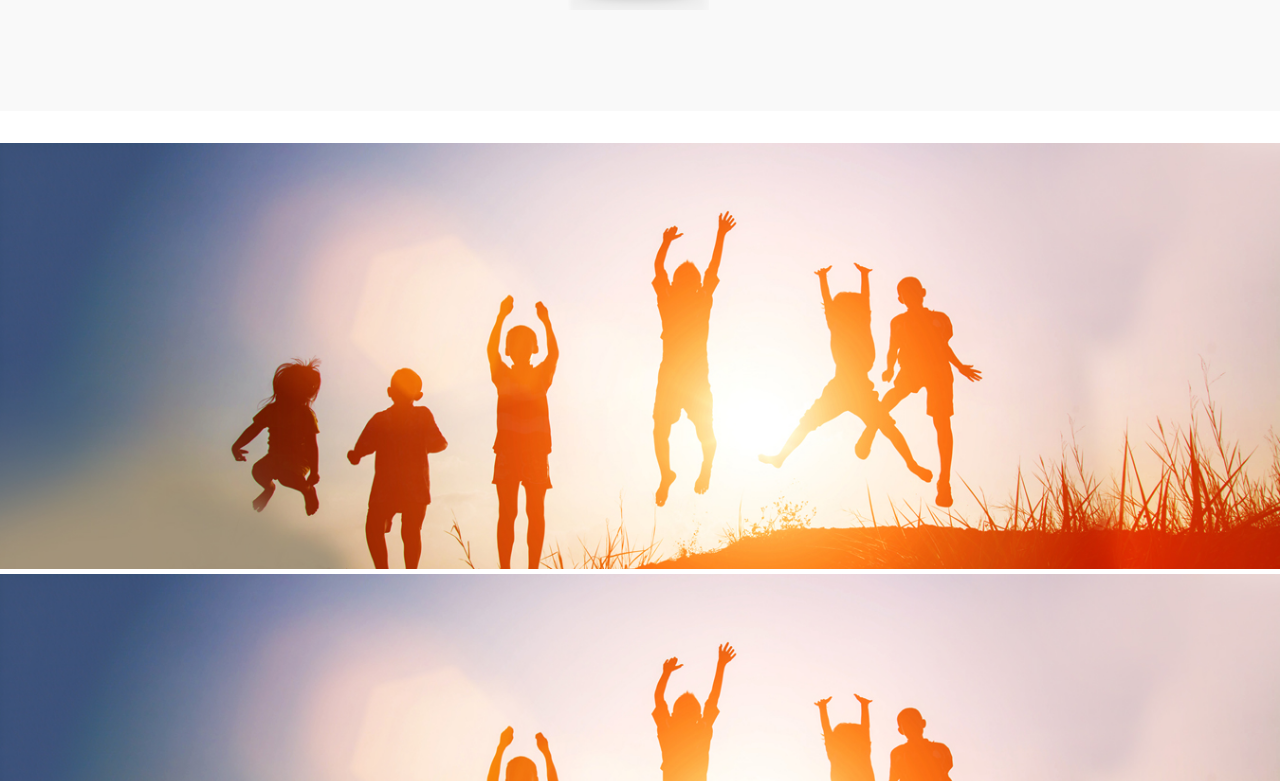
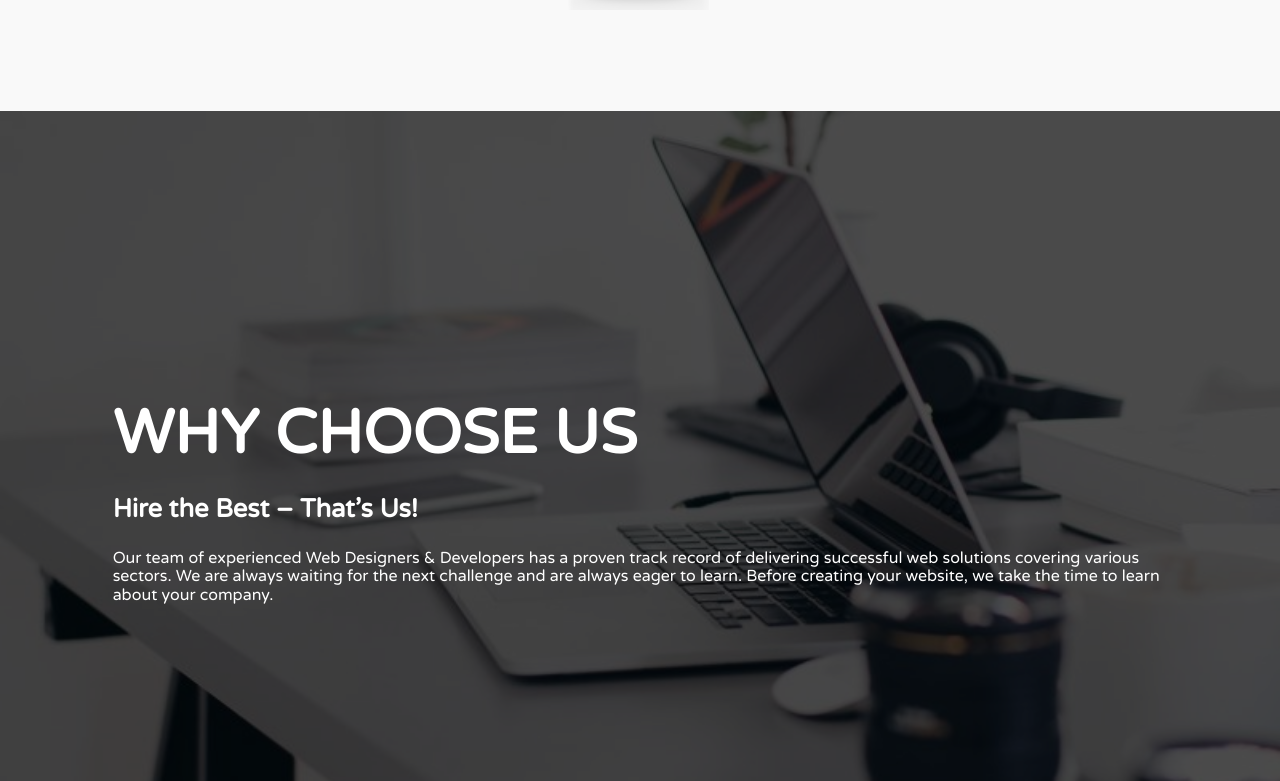
Before and after one commit to kevindev10/flexdevske_frontend_redesign, a React (Create React App) app: page / in a window 1280 px wide. Shown: the part 1699-2480 px from the top of the page. Built offline with nearby package versions, Linux system fonts and the light colour scheme.

Commit message:
We moved again, plus fixed orientation issues

```diff
--- a/src/components/Home/BannerSlider/BannerSlider.css
+++ b/src/components/Home/BannerSlider/BannerSlider.css
@@ -51,7 +51,8 @@
 
 		margin-left: 8.8%;
 		margin-right: 8.8%;
-		margin-top: 20%;
+		margin-top: 44vh;
+
 		display: flex;
     flex-direction: column;
     justify-content: flex-start;
@@ -92,7 +93,7 @@
 
 
  	.slick-dots{
-	  top:80%;
+	  top:80vh;
     }
 
 	.slick-dots li button:before {
@@ -114,7 +115,7 @@
 
 		margin-left: 8.8%;
 		margin-right: 8.8%;
-		margin-top: 50%;
+		margin-top: 30vh;
 		display: flex;
     flex-direction: column;
     justify-content: flex-start;
--- a/src/components/Home/Home.css
+++ b/src/components/Home/Home.css
@@ -4,20 +4,64 @@
 
 }
 
+.full-bleed-image{
+   background: no-repeat center center fixed;
+   background-size: cover;
+
+   height: 100vh !important;
+
+}
+
+.full-bleed-transparent-cover{
+   background: rgba(0, 0, 0, 0.7);
+   width: 100%;
+   height: 100vh !important;
+}
+
+.full-bleed-text-header{
+   font-size: 3.8rem;
+   padding-left: 8.8%;
+   padding-right: 8.8%;
+   padding-top: 36vh;
+
+
+
+}
+
+.full-bleed-text-paragraph-1{
+   font-size: 1.6rem;
+   padding-top:2%;
+   padding-left: 8.8%;
+   padding-right: 8.8%;
+}
+
+.full-bleed-text-paragraph-2{
+   font-size: 1.0rem;
+   padding-top:2%;
+   padding-left: 8.8%;
+   padding-right: 8.8%;
+}
+
+.full-bleed-text-paragraph-3{
+   font-size: 1.0rem;
+   padding-top:2%;
+   padding-left: 8.8%;
+   padding-right: 8.8%;
+}
 
 
 
 
-@media screen and (max-width: 960px){
+
+
+@media screen and (max-width: 960px) {
    .heading-on-mobile{
       font-size: 1.6rem;
-      padding-left: 8.8%;
-      padding-right: 8.8%;
+
+      text-align: left;
    }
    .paragraph-on-mobile{
       font-size: 1.0rem;
-      padding-left: 8.8%;
-      padding-right: 8.8%;
       padding-bottom: 3.0rem;
    }
 
@@ -62,4 +106,34 @@
    }
 
 
+   .full-bleed-text-header{
+      font-size: 1.6rem;
+      padding-top: 26vh;
+   }
+
+   .full-bleed-text-paragraph-1{
+      font-size: 1.4rem;
+      padding-top:5vh;
+   }
+
+   .full-bleed-text-paragraph-2{
+      font-size: 1.0rem;
+      padding-top:3vh;
+   }
+
+
+   .full-bleed-transparent-cover{
+
+
+   }
+   .full-bleed-image{
+
+      background-attachment:scroll
+
+
+
+   }
+
+
+
 }
--- a/src/components/Home/Home.js
+++ b/src/components/Home/Home.js
@@ -3,7 +3,7 @@ import './Home.css';
 import BannerSlider from './BannerSlider/BannerSlider';
 import responsiveWebDesign from './responsive_Web_Design.png';
 import bottomBanner from './bottomBanner.jpg';
-
+import whyus from './whyus.jpg';
 
 
 function Home() {
@@ -14,8 +14,8 @@ function Home() {
 		    </section>
 				<main>
 						<article className='pv6 first-heading-and-paragraph-on-mobile'>
-							<h1 className='tc  ph4 heading-on-mobile' style={{'fontSize':'1.6rem', }}>Web Design & Development Nairobi</h1>
-							<p className='tl pb4 ph5 paragraph-on-mobile gray  ' style={{'fontSize':'1.0rem', }} >
+							<h1 className='tc  heading-on-mobile' style={{'fontSize':'1.6rem', 'marginLeft':'8.8%', 'marginRight':'8.8%'}}>Web Design & Development Nairobi</h1>
+							<p className='tl pb4  paragraph-on-mobile gray  ' style={{'fontSize':'1.0rem','marginLeft':'8.8%', 'marginRight':'8.8%' }} >
 								We are a professional web design company based in Nairobi, Kenya.
 								We create websites uniquely crafted for your business that generate more leads, allowing you to sell your products online, and raise awareness of your brand. Our beautifully designed websites will help you stand out from the crowd and help to convert your visitors into customers.
 							</p>
@@ -23,7 +23,7 @@ function Home() {
 
 
 
-						<div className=' mb4 pv5 get-your-website-main-mobile-view ' style={			  {'backgroundColor':'#f9f9f9' }}>
+						<div className='  pv5 get-your-website-main-mobile-view ' style={			  {'backgroundColor':'#f9f9f9' }}>
 				       <article className='flex  pv4 get-your-website-flex-mobile-view' style={{'width':'82.4%', 'marginLeft':'8.8%', 'marginRight':'8.8%'}} >
 					        <h2 className=' pr4 tl get-your-website-paragraph-mobile-view ttu'  style={{'width':'40%', 'fontSize':'1.3rem', 'marginTop':'13%'}}>
 									Get a website that shows your company's products and services effectively in front of the right customers at the right time with the right message</h2>
@@ -32,6 +32,28 @@ function Home() {
 												</div>
 								</article>
 						</div>
+
+
+
+
+							<article data-name="article-full-bleed-background">
+								<div className="cf full-bleed-image" style ={{ backgroundImage: "url("+whyus+")" }} >
+									<div className="   white full-bleed-transparent-cover " >
+										<header className="  full-bleed-text-main" >
+											<h3 className=" ttu full-bleed-text-header">WHY CHOOSE US</h3>
+											<h4 className=" full-bleed-text-paragraph-1">Hire the Best – That’s Us!</h4>
+										</header>
+										<section >
+											<p className="  full-bleed-text-paragraph-2" >
+											Our team of experienced Web Designers & Developers has a proven track record of delivering successful web solutions covering various sectors. We are always waiting for the next challenge and are always eager to learn. Before creating your website, we take the time to learn about your company.
+											</p>
+
+										</section>
+									</div>
+								</div>
+							</article>
+
+
 
 
 
```
Also changed, not shown: src/components/Home/whyus.jpg (added).
